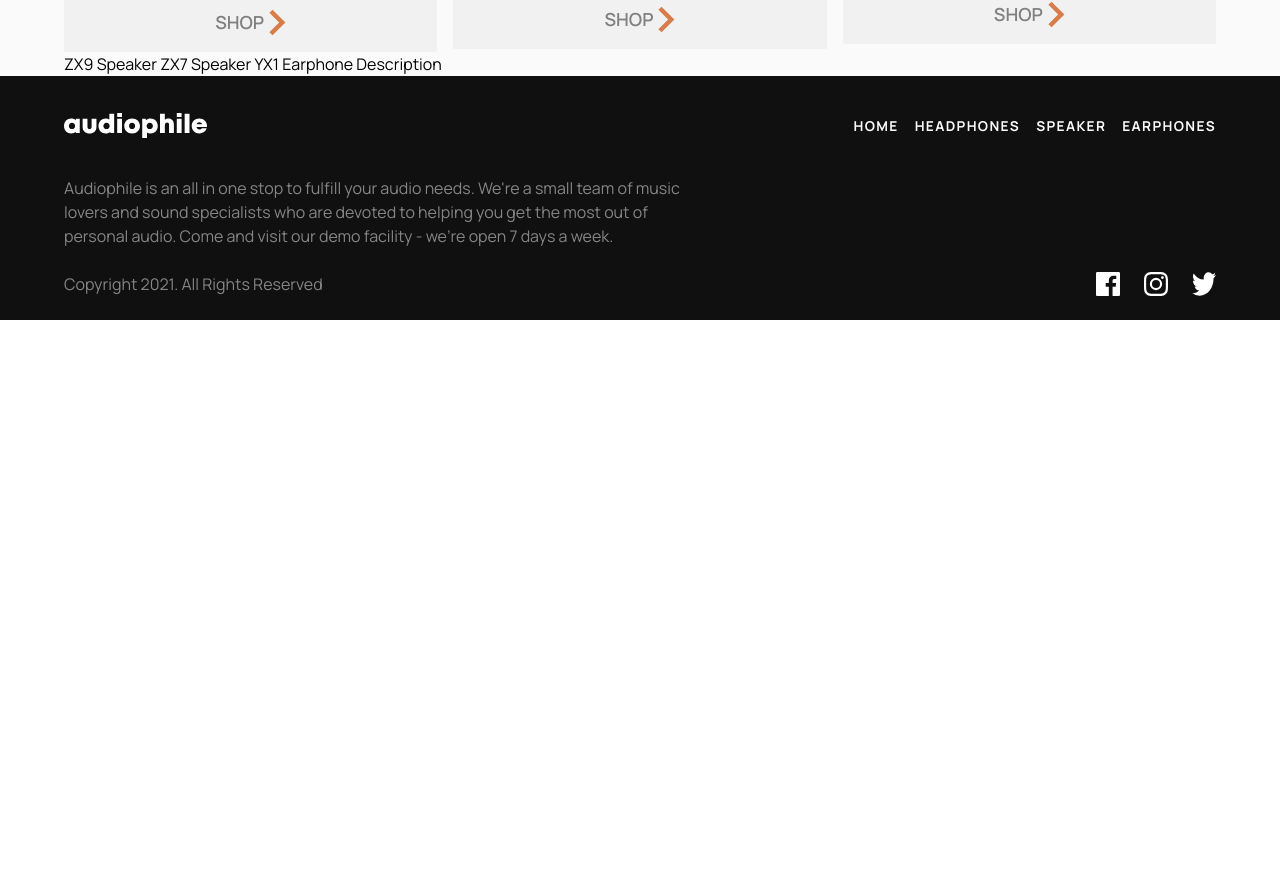
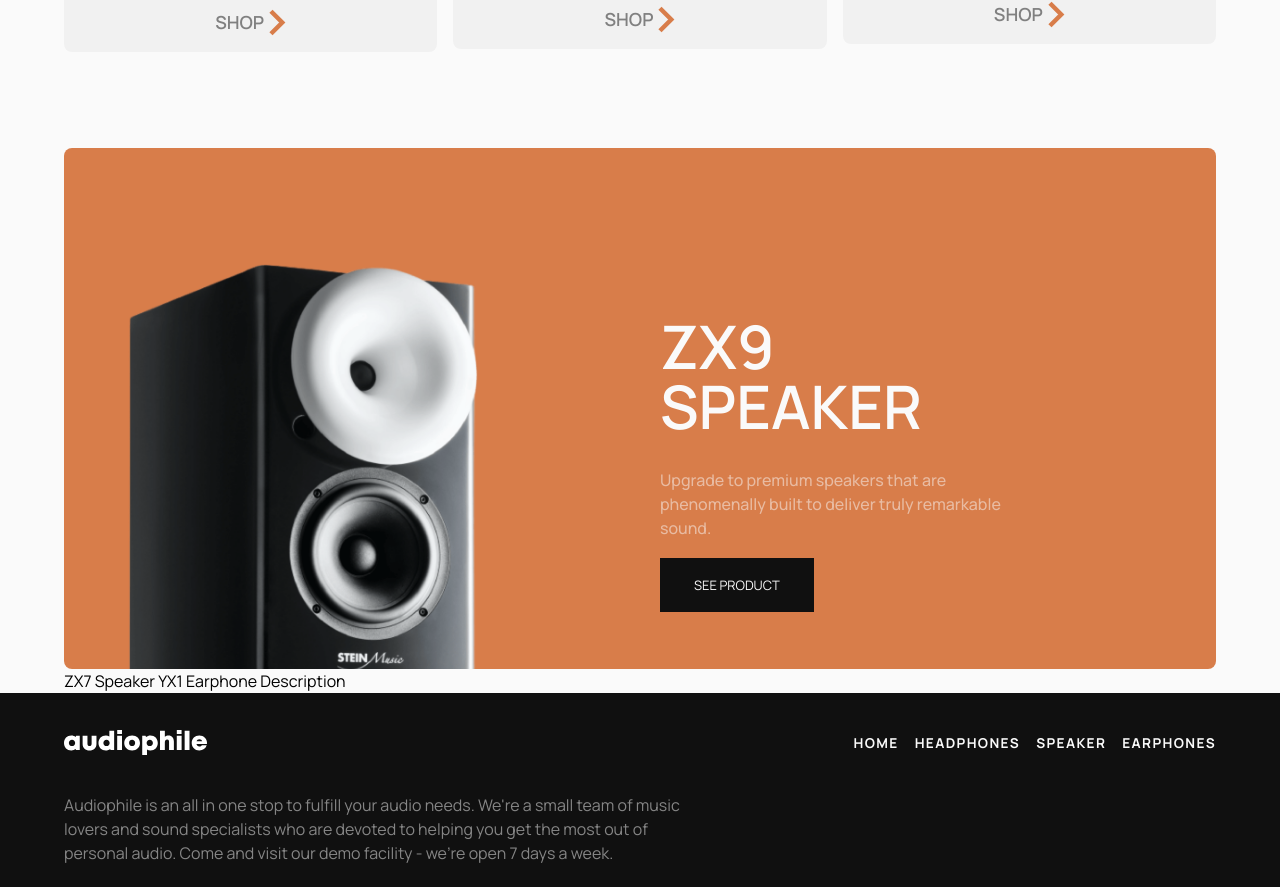
Before and after one commit to MonarchRyuzaki/Audiophile, a React app in the folder client/: page / in a window 1280 px wide. Shown: the part 1127-2014 px from the top of the page. Before the commit the page ends 1447 px from the top, so only its background shows below. Built offline with nearby package versions, Linux system fonts and the light colour scheme; the HTML template or start-up script is replaced by a standard one.

Commit message:
ZX9 Showcard added

```diff
--- a/client/src/Pages/Home/Home.jsx
+++ b/client/src/Pages/Home/Home.jsx
@@ -1,5 +1,5 @@
 import { ItemsList } from "../../components";
-import { Hero } from "./components";
+import { Hero, ZX9Speaker } from "./components";
 
 const Home = () => {
   return (
@@ -14,7 +14,7 @@ const Home = () => {
       <div className="bg-primary flex justify-center items-center px-6 sm:px-16">
         <div className="w-full xl:max-w-[1280px]">
           <ItemsList />
-          ZX9 Speaker
+          <ZX9Speaker />
           ZX7 Speaker
           YX1 Earphone
           Description{" "}
--- a/client/src/Pages/Home/components/Hero.jsx
+++ b/client/src/Pages/Home/components/Hero.jsx
@@ -31,7 +31,7 @@ const Hero = () => {
           Experience natural, lifelike audio and exceptional build quality made
           for the passionate music enthusiast.
         </div>
-        <SeeProduct />
+        <SeeProduct bg="orange" text="primary"/>
     </section>
     </>
   );
--- /dev/null
+++ b/client/src/Pages/Home/components/ZX9Speaker.jsx
@@ -0,0 +1,33 @@
+import desktop from "../../../assets/home/desktop/image-speaker-zx9.png";
+import mobile from "../../../assets/home/mobile/image-speaker-zx9.png";
+import tablet from "../../../assets/home/tablet/image-speaker-zx9.png";
+import { SeeProduct } from "../../../components";
+import { selectImage } from "../../../utils";
+
+const img = selectImage(desktop, tablet, mobile);
+
+const ZX9Speaker = () => {
+  return (
+    <div className="bg-orange flex flex-col lg:flex-row  overflow-hidden px-16 pt-24 justify-center lg:justify-between items-center rounded-lg mt-24 pb-10 lg:pb-0 gap-10">
+      <div className="relative flex-1">
+        <img
+          src={img}
+          alt=""
+          className="w-[172px] sm:w-[196px] lg:w-[350px] lg:relative lg:top-5 z-10"
+        />
+      </div>
+      <div className="flex-1 flex justify-center items-center flex-col lg:block">
+        <h1 className="text-4xl sm:text-6xl text-primary font-semibold">
+          ZX9 <br className="hidden lg:block" /> SPEAKER
+        </h1>
+        <div className="text-gray font-medium my-8 max-w-[350px]">
+          Upgrade to premium speakers that are phenomenally built to deliver
+          truly remarkable sound.
+        </div>
+        <SeeProduct bg="black" text="primary" />
+      </div>
+    </div>
+  );
+};
+
+export default ZX9Speaker;
--- a/client/src/Pages/Home/components/index.js
+++ b/client/src/Pages/Home/components/index.js
@@ -1,5 +1,7 @@
 import Hero from "./Hero";
+import ZX9Speaker from "./ZX9Speaker";
 
 export {
-    Hero
+    Hero,
+    ZX9Speaker
 }
--- a/client/src/components/Items.jsx
+++ b/client/src/components/Items.jsx
@@ -2,7 +2,7 @@ import rightArrow from "../assets/shared/desktop/icon-arrow-right.svg";
 
 const Items = ({ title, img }) => {
   return (
-    <div className="flex justify-center items-center flex-col bg-lightGray sm:w-1/3 w-[355px]">
+    <div className="flex justify-center items-center flex-col bg-lightGray sm:w-1/3 w-[355px] rounded-lg">
       <img src={img} alt="" className="w-[150px] relative bottom-[50px]" />
       <div className="bg-lightGray flex flex-col justify-center items-center gap-4 mt-[-45px]">
         <div className="uppercase font-semibold tracking-wider">{title}</div>
--- a/client/src/components/SeeProduct.jsx
+++ b/client/src/components/SeeProduct.jsx
@@ -1,9 +1,9 @@
 import { Link } from "react-router-dom"
 
 
-const SeeProduct = ({link}) => {
+const SeeProduct = ({link, bg="orange", text="white"}) => {
   return (
-    <Link to="#" className="uppercase bg-orange text-white text-[.8125rem] px-8 py-4 mt-[-10px] hover:opacity-[89%]">
+    <Link to="#" className={`uppercase bg-${bg} text-${text} text-[.8125rem] px-8 py-4 mt-[-10px] hover:opacity-[89%] border-2 border-black`}>
         see product
     </Link>
   )
--- a/client/src/index.css
+++ b/client/src/index.css
@@ -15,8 +15,13 @@ body {
     background-repeat: no-repeat;
 }
 
+.bg-pattern {
+    background-image: url("./assets/home/desktop/pattern-circles.svg");
+    background-position: center;
+}
+
 @media (min-width: 640px) {
-    .bg-hero{
+    .bg-hero {
         background-image: url("./assets/home/tablet/image-header.jpg");
     }
 }
```
